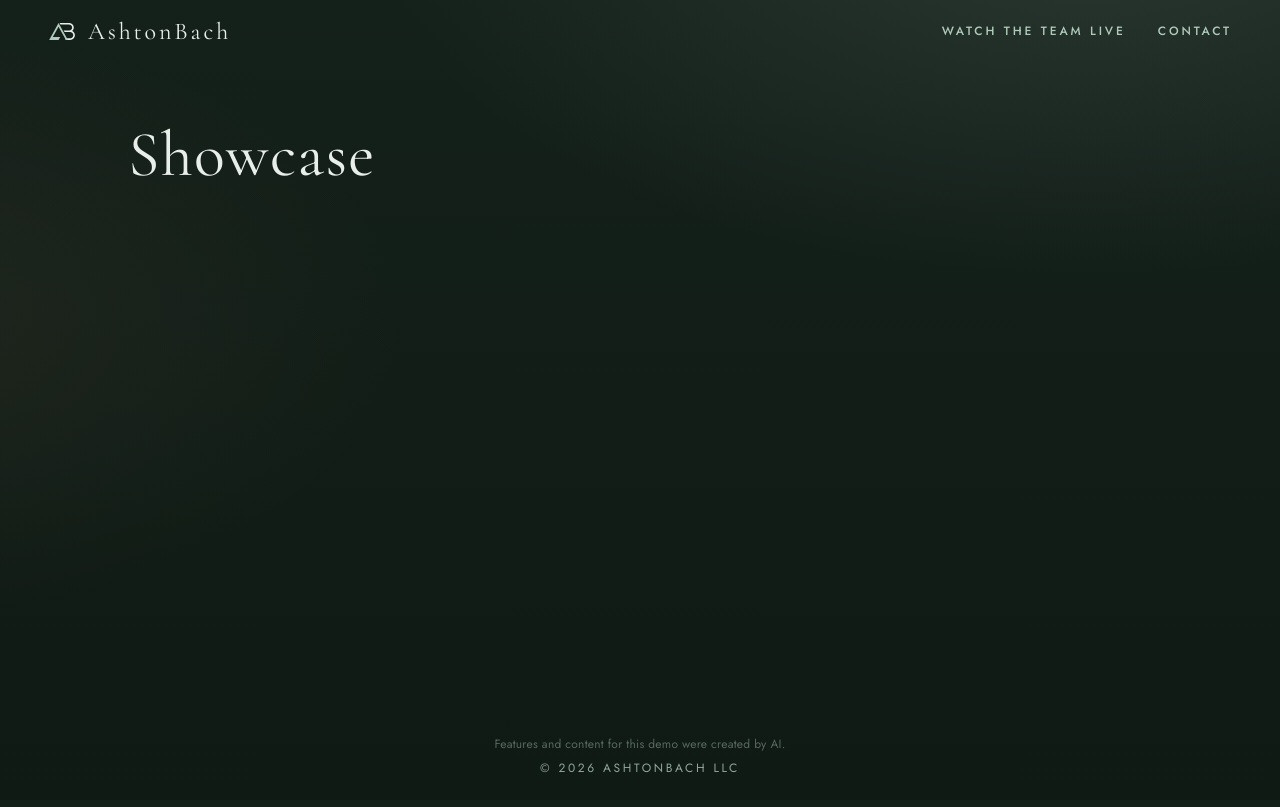
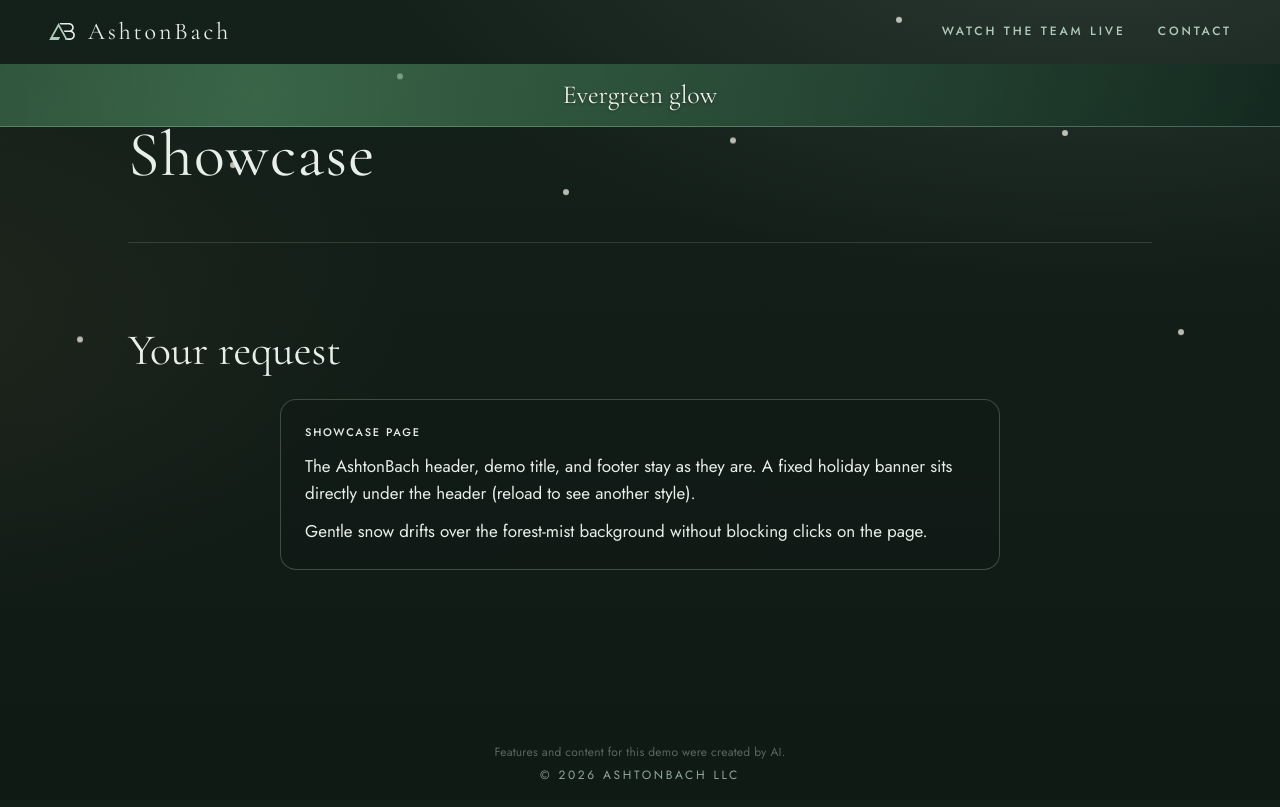
Before and after one commit to ashtonbach/agent-showcase, a Next.js app: page / in a window 1280 px wide. Built offline with nearby package versions, Linux system fonts and the light colour scheme.

Commit message:
Feature: Your request (Author: Alder)

```diff
--- a/app/lab/current.json
+++ b/app/lab/current.json
@@ -1 +1 @@
-{"slug":"custom-1792301756"}
+{"slug":"custom-1792302379"}
--- /dev/null
+++ b/app/lab/custom-1792302379/index.tsx
@@ -0,0 +1,91 @@
+"use client";
+
+import { useEffect, useState } from "react";
+
+const VARIANTS = [
+  { label: "Crimson pine", cls: "lab-ban-crimson" },
+  { label: "Holly stripe", cls: "lab-ban-holly" },
+  { label: "Evergreen glow", cls: "lab-ban-evergreen" },
+  { label: "Candy ribbon", cls: "lab-ban-candy" },
+];
+
+const DEFAULT = VARIANTS[0];
+
+const css = `
+.lab-wrap{position:relative;width:min(720px,100%);margin:8px auto 56px}
+.lab-card{padding:24px;border:1px solid rgba(176,203,188,0.28);border-radius:16px;background:rgba(18,26,22,0.55)}
+.lab-card p{margin:0 0 12px;color:var(--mist);line-height:1.55}
+.lab-card p:last-child{margin-bottom:0}
+.lab-role{font-family:var(--sans);font-weight:500;font-size:11px;letter-spacing:0.16em;text-transform:uppercase;color:var(--sage);margin-bottom:8px}
+.lab-xmas{position:fixed;top:var(--header-h,64px);left:0;right:0;z-index:19;display:flex;align-items:center;justify-content:center;max-height:100px;width:100%;padding:10px 16px;box-sizing:border-box;border-bottom:1px solid rgba(176,203,188,0.35)}
+.lab-xmas-txt{margin:0;font-family:var(--serif);font-size:clamp(18px,4vw,26px);font-weight:400;color:#F2EFE6;text-shadow:0 1px 3px rgba(0,0,0,0.45)}
+.lab-ban-crimson{background:linear-gradient(90deg,rgba(139,30,45,0.82),rgba(34,68,48,0.78))}
+.lab-ban-holly{background:repeating-linear-gradient(90deg,rgba(160,32,40,0.75) 0 14px,rgba(22,58,38,0.75) 14px 28px)}
+.lab-ban-evergreen{background:radial-gradient(circle at 20% 50%,rgba(90,160,110,0.55),rgba(18,42,32,0.82))}
+.lab-ban-candy{background:repeating-linear-gradient(135deg,rgba(200,48,56,0.78) 0 12px,rgba(242,239,230,0.72) 12px 24px)}
+.lab-snow{pointer-events:none;position:fixed;inset:0;z-index:18;overflow:hidden}
+.lab-flake{position:absolute;top:-8px;width:6px;height:6px;border-radius:50%;background:rgba(242,239,230,0.75);animation:lab-fall linear infinite}
+@keyframes lab-fall{to{transform:translateY(110vh)}}
+@media (prefers-reduced-motion:reduce){.lab-flake{animation:none;opacity:0.35}}
+@media (max-width:640px){.lab-xmas{top:56px}}
+`;
+
+const FLAKES = [
+  { left: "6%", delay: "0s", dur: "14s" },
+  { left: "18%", delay: "2s", dur: "18s" },
+  { left: "31%", delay: "4s", dur: "16s" },
+  { left: "44%", delay: "1s", dur: "20s" },
+  { left: "57%", delay: "3s", dur: "15s" },
+  { left: "70%", delay: "5s", dur: "17s" },
+  { left: "83%", delay: "2.5s", dur: "19s" },
+  { left: "92%", delay: "0.5s", dur: "13s" },
+];
+
+export default function Lab() {
+  const [variant, setVariant] = useState(DEFAULT);
+
+  useEffect(() => {
+    const i = Math.floor(Math.random() * VARIANTS.length);
+    setVariant(VARIANTS[i]);
+  }, []);
+
+  return (
+    <section
+      data-lab="custom-1792302379"
+      aria-labelledby="lab-your-request-title"
+    >
+      <style>{css}</style>
+      <h2 id="lab-your-request-title">Your request</h2>
+      <div
+        className={`lab-xmas ${variant.cls}`}
+        role="region"
+        aria-label={`Christmas banner: ${variant.label}`}
+      >
+        <p className="lab-xmas-txt">{variant.label}</p>
+      </div>
+      <div className="lab-snow" aria-hidden="true">
+        {FLAKES.map((f, n) => (
+          <span
+            key={n}
+            className="lab-flake"
+            style={{ left: f.left, animationDelay: f.delay, animationDuration: f.dur }}
+          />
+        ))}
+      </div>
+      <div className="lab-wrap">
+        <div className="lab-card">
+          <p className="lab-role">Showcase page</p>
+          <p>
+            The AshtonBach header, demo title, and footer stay as they are. A
+            fixed holiday banner sits directly under the header (reload to see
+            another style).
+          </p>
+          <p>
+            Gentle snow drifts over the forest-mist background without blocking
+            clicks on the page.
+          </p>
+        </div>
+      </div>
+    </section>
+  );
+}
--- a/app/page.tsx
+++ b/app/page.tsx
@@ -1,3 +1,4 @@
+import Lab from "./lab/custom-1792302379";
 import { readDemoKey, demoTitle } from "./demo-name";
 const demoKey = readDemoKey();
 const demoName = demoTitle();
@@ -5,7 +6,7 @@ export default function Page() {
   return (
     <div className="page-stack">
       <h1 className="demo-title" data-i18n={demoKey}>{demoName}</h1>
-      {/* lab:slot */}
+      <Lab /> {/* lab:slot */}
     </div>
   );
 }
```
